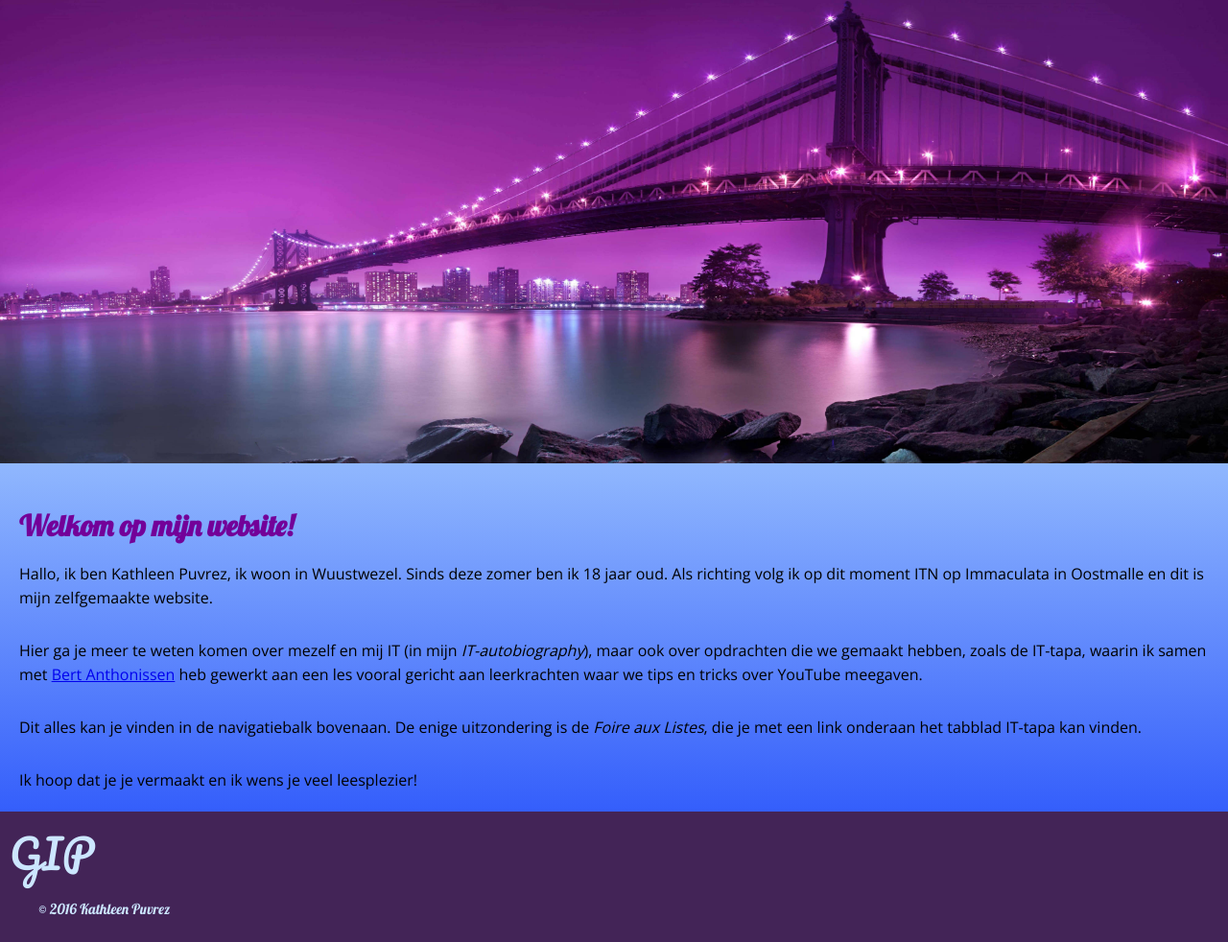
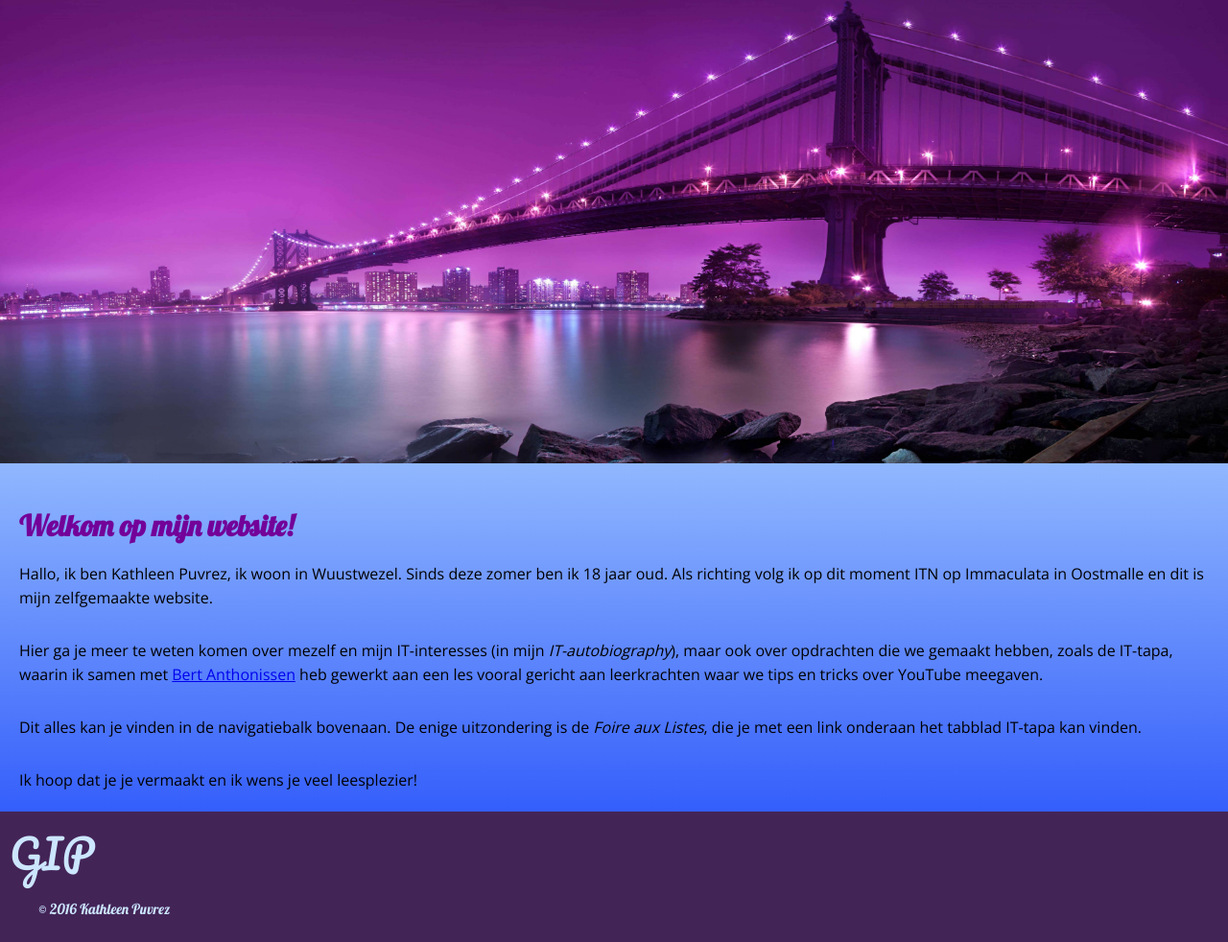
Before and after one commit to KathleenP-immalle/kathleenP-immalle.github.io, a plain HTML site: page index.html in a window 1280 px wide. Shown: the part 293-1275 px from the top of the page at 96% size. Drawn offline with nearby package versions, Linux system fonts and the light colour scheme.

Commit message:
Update index.html

```diff
--- a/index.html
+++ b/index.html
@@ -46,7 +46,7 @@
 
     <h2>Welkom op mijn website!</h2>
     <p>Hallo, ik ben Kathleen Puvrez, ik woon in Wuustwezel. Sinds deze zomer ben ik 18 jaar oud. Als richting volg ik op dit moment ITN op Immaculata in Oostmalle en dit is mijn zelfgemaakte website. </p>
-    <p>Hier ga je meer te weten komen over mezelf en mij IT (in mijn <i>IT-autobiography</i>), maar ook over opdrachten die we gemaakt hebben, zoals de IT-tapa, waarin ik samen met <a href="https://berta-immalle.github.io/GIPWebsite/">Bert Anthonissen</a> heb gewerkt aan een les vooral gericht aan leerkrachten waar we tips en tricks over YouTube meegaven.</p>
+    <p>Hier ga je meer te weten komen over mezelf en mijn IT-interesses (in mijn <i>IT-autobiography</i>), maar ook over opdrachten die we gemaakt hebben, zoals de IT-tapa, waarin ik samen met <a href="https://berta-immalle.github.io/GIPWebsite/">Bert Anthonissen</a> heb gewerkt aan een les vooral gericht aan leerkrachten waar we tips en tricks over YouTube meegaven.</p>
     <p>Dit alles kan je vinden in de navigatiebalk bovenaan. De enige uitzondering is de <i>Foire aux Listes</i>, die je met een link onderaan het tabblad IT-tapa kan vinden.</p>
     <p>Ik hoop dat je je vermaakt en ik wens je veel leesplezier!</p>
 
```
